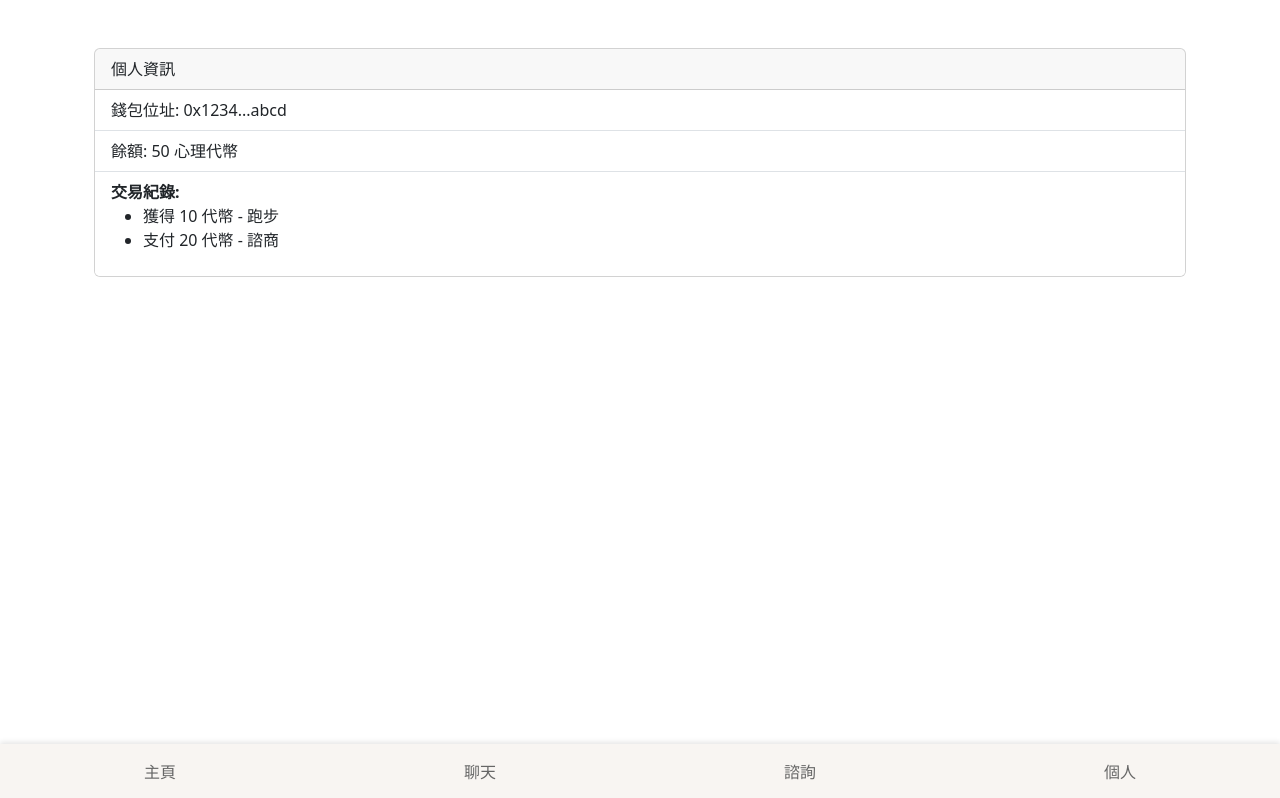
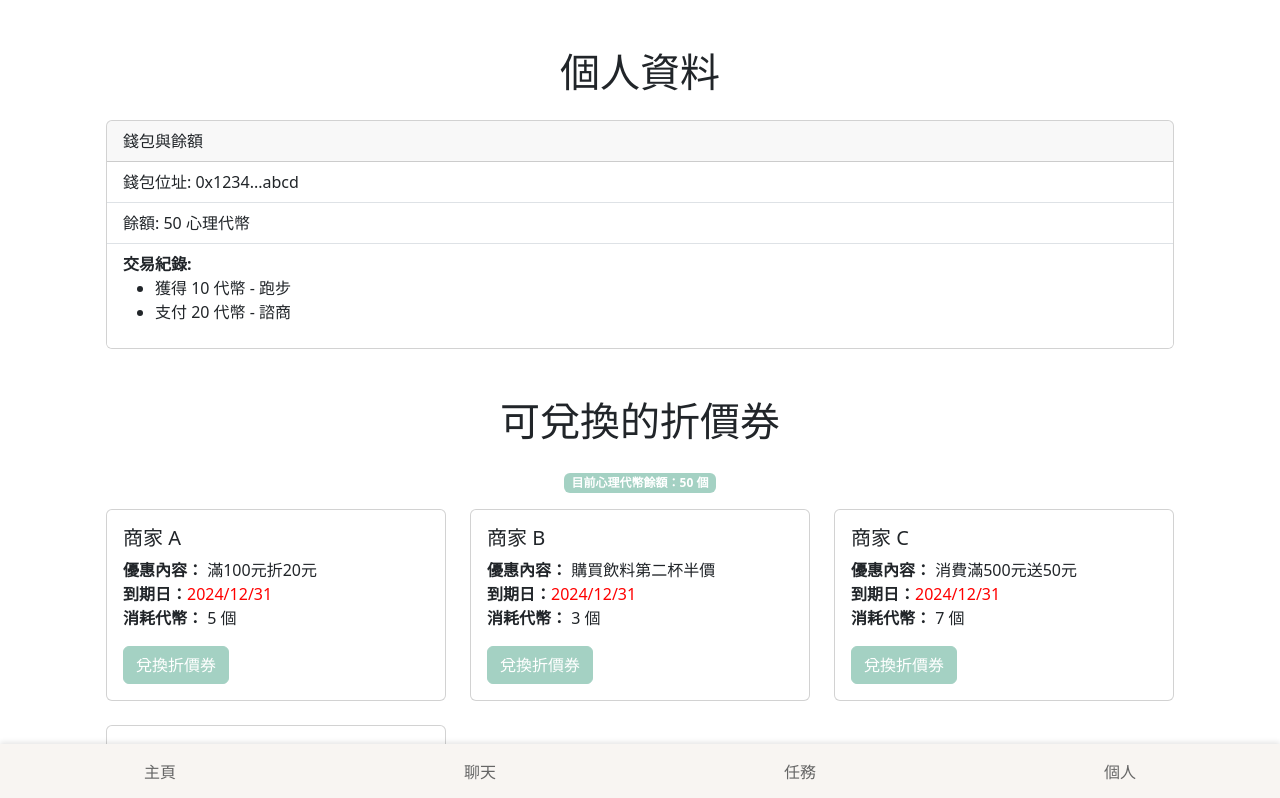
Before and after one commit to dcde22345/Heart_chain, a React (Create React App) app: page /userInfo in a window 1280 px wide. Shown: the top 798 px of the page. Built offline with nearby package versions, Linux system fonts and the light colour scheme.

Commit message:
tasks and UserInfo completed

```diff
--- /dev/null
+++ b/src/App.css
@@ -0,0 +1,15 @@
+.btn-primary {
+    background-color: #A4D1C3 !important;
+    border-color: #A4D1C3 !important;
+    color: #ffffff !important; /* 設定文字顏色 */
+}
+
+.btn-primary:hover,
+.btn-primary:focus {
+    background-color: #8fb9aa !important; /* 滑鼠懸停的顏色 */
+    border-color: #8fb9aa !important;
+}
+
+.bg-primary {
+    background-color: #A4D1C3 !important
+}
--- a/src/App.jsx
+++ b/src/App.jsx
@@ -8,12 +8,11 @@ import {
     Home,
     MeetingRoom,
     UserInfo,
-    TaskPanel,
-    TaskRun,
-    CouponPage,
+    Tasks,
 } from "./pages/PageRouter";
 import { TokenProvider } from "./TokenContext"; // 引入 TokenProvider
 import "bootstrap/dist/css/bootstrap.min.css";
+import "./App.css"
 
 function App() {
     return (
@@ -32,8 +31,8 @@ function App() {
                     <Nav.Link href="/diary" style={{ color: "#666" }}>
                         聊天
                     </Nav.Link>
-                    <Nav.Link href="/counsel" style={{ color: "#666" }}>
-                        諮詢
+                    <Nav.Link href="/tasks" style={{ color: "#666" }}>
+                        任務
                     </Nav.Link>
                     <Nav.Link href="/userInfo" style={{ color: "#666" }}>
                         個人
@@ -45,11 +44,11 @@ function App() {
                     <Routes>
                         <Route path="/" element={<Home />} />
                         <Route path="/counsel" element={<Counsel />} />
+                        <Route path="/meeting-room" element={<MeetingRoom />} />
                         <Route path="/diary" element={<Diary />} />
-                        <Route path="/taskPanel" element={<TaskPanel />} />
-                        <Route path="/taskRun" element={<TaskRun />} />
+                        <Route path="/tasks" element={<Tasks />} />
                         <Route path="/userInfo" element={<UserInfo />} />
-                        <Route path="/coupon" element={<CouponPage />} />
+
                     </Routes>
                 </Router>
             </Container>
--- a/src/pages/CouponPage.jsx
+++ b/src/components/Coupons.jsx
@@ -1,15 +1,49 @@
 import React, { useState, useContext } from "react";
-import { Container, Card, Button, Row, Col, Modal, Badge } from "react-bootstrap";
+import {
+    Container,
+    Card,
+    Button,
+    Row,
+    Col,
+    Modal,
+    Badge,
+} from "react-bootstrap";
 import { TokenContext } from "../TokenContext"; // 引入心理代幣的全局狀態管理
 
-function CouponPage() {
+function Coupons() {
+    const [barcodeValue, setBarcodeValue] = useState(null);
+
     const { tokenBalance, consumeTokens } = useContext(TokenContext); // 取得代幣餘額與扣除方法
 
     const [coupons] = useState([
-        { id: 1, store: "商家 A", description: "滿100元折20元", expiry: "2024/12/31", cost: 5 },
-        { id: 2, store: "商家 B", description: "購買飲料第二杯半價", expiry: "2024/12/31", cost: 3 },
-        { id: 3, store: "商家 C", description: "消費滿500元送50元代幣", expiry: "2024/12/31", cost: 7 },
-        { id: 4, store: "商家 D", description: "所有商品享 10% 折扣", expiry: "2024/12/31", cost: 10 },
+        {
+            id: 1,
+            store: "商家 A",
+            description: "滿100元折20元",
+            expiry: "2024/12/31",
+            cost: 5,
+        },
+        {
+            id: 2,
+            store: "商家 B",
+            description: "購買飲料第二杯半價",
+            expiry: "2024/12/31",
+            cost: 3,
+        },
+        {
+            id: 3,
+            store: "商家 C",
+            description: "消費滿500元送50元",
+            expiry: "2024/12/31",
+            cost: 7,
+        },
+        {
+            id: 4,
+            store: "商家 D",
+            description: "所有商品享 10% 折扣",
+            expiry: "2024/12/31",
+            cost: 10,
+        },
     ]);
 
     // 狀態用來控制 Modal 開關與當前選擇的優惠券
@@ -21,6 +55,7 @@ function CouponPage() {
         if (tokenBalance >= coupon.cost) {
             consumeTokens(coupon.cost); // 扣除代幣
             setSelectedCoupon(coupon); // 設定當前選擇的優惠券
+            generateBarcode();
             setShowModal(true); // 開啟 Modal
         } else {
             alert("代幣不足，無法兌換此折價券！");
@@ -29,11 +64,22 @@ function CouponPage() {
 
     const handleClose = () => setShowModal(false); // 關閉 Modal
 
+    const generateBarcodeImageURL = (value, scale = 3, height = 50) => {
+        return `https://bwipjs-api.metafloor.com/?bcid=code128&text=${value}&scale=${scale}&height=${height}&backgroundcolor=FFFFFF&barcolor=000000&includetext=false&textcolor=000000`;
+    };
+
+    const generateBarcode = () => {
+        const randomValue = Math.floor(
+            1000000000 + Math.random() * 9000000000
+        ).toString();
+        setBarcodeValue(randomValue);
+    };
+
     return (
         <Container className="mt-5">
-            <h2 className="mb-4 text-center">可兌換的折價券</h2>
+            <h1 className="mb-4 text-center">可兌換的折價券</h1>
             <p className="text-center">
-                <Badge bg="info">目前心理代幣餘額：{tokenBalance} 個</Badge>
+                <Badge>目前心理代幣餘額：{tokenBalance} 個</Badge>
             </p>
             <Row>
                 {coupons.map((coupon) => (
@@ -42,15 +88,22 @@ function CouponPage() {
                             <Card.Body>
                                 <Card.Title>{coupon.store}</Card.Title>
                                 <Card.Text>
-                                    <strong>優惠內容：</strong> {coupon.description}
+                                    <strong>優惠內容：</strong>{" "}
+                                    {coupon.description}
                                     <br />
                                     <strong>到期日：</strong>
-                                    <span style={{ color: "red" }}>{coupon.expiry}</span>
+                                    <span style={{ color: "red" }}>
+                                        {coupon.expiry}
+                                    </span>
                                     <br />
                                     <strong>消耗代幣：</strong> {coupon.cost} 個
                                 </Card.Text>
                                 <Button
-                                    variant={tokenBalance >= coupon.cost ? "success" : "secondary"}
+                                    variant={
+                                        tokenBalance >= coupon.cost
+                                            ? "primary"
+                                            : "secondary"
+                                    }
                                     disabled={tokenBalance < coupon.cost} // 代幣不足時禁用按鈕
                                     onClick={() => handleRedeem(coupon)}
                                 >
@@ -71,11 +124,22 @@ function CouponPage() {
                     {selectedCoupon && (
                         <>
                             <p>
-                                你已兌換 <strong>{selectedCoupon.store}</strong> 的優惠券：
+                                你已兌換 <strong>{selectedCoupon.store}</strong>{" "}
+                                的優惠券：
                             </p>
                             <p>{selectedCoupon.description}</p>
                             <p>有效期限：{selectedCoupon.expiry}</p>
                             <p>消耗代幣：{selectedCoupon.cost} 個</p>
+
+                            <img
+                                src={generateBarcodeImageURL(
+                                    barcodeValue,
+                                    5,
+                                    5
+                                )} // 設定 scale=4, height=70
+                                alt="條碼"
+                                style={{ maxWidth: "100%", height: "auto" }}
+                            />
                         </>
                     )}
                 </Modal.Body>
@@ -89,4 +153,4 @@ function CouponPage() {
     );
 }
 
-export default CouponPage;
+export default Coupons;
--- a/src/pages/MeetingRoom.jsx
+++ b/src/pages/MeetingRoom.jsx
@@ -79,7 +79,8 @@ const MeetingRoom = () => {
       fluid
       className="d-flex flex-column align-items-center vh-100 bg-light"
     >
-        {/* 攝影機選擇器 */}
+      123132
+        攝影機選擇器
       <Card className="mt-4 p-3 shadow-sm" style={{ width: "100%", maxWidth: "500px" }}>
         <Card.Title className="text-center fw-bold">選擇攝影機</Card.Title>
         <Form.Select
--- a/src/pages/PageRouter.jsx
+++ b/src/pages/PageRouter.jsx
@@ -4,9 +4,6 @@ import Questionnaire from "./Questionnaire";
 import Home from "./Home";
 import MeetingRoom from "./MeetingRoom";
 import UserInfo from "./UserInfo";
-// import tokenCenter from "./tokenCenter";
-import TaskPanel from "./TaskPanel";
-import TaskRun from "./TaskRun";
-import CouponPage from "./CouponPage";
+import Tasks from "./Tasks";
 
-export {Counsel, Diary, Questionnaire, Home, MeetingRoom, UserInfo, TaskPanel, TaskRun, CouponPage}
+export {Counsel, Diary, Questionnaire, Home, MeetingRoom, UserInfo, Tasks}
--- a/src/pages/TaskRun.jsx
+++ /dev/null
@@ -1,31 +0,0 @@
-import React from "react";
-import { Card, ProgressBar } from "react-bootstrap";
-
-function TaskRun({ targetDuration = 30, progress }) {
-    // 假設進度條為 75%，根據目標時間動態計算目前完成時間
-    const percentage = progress || 75; // 預設進度為 75%
-    const completedTime = (targetDuration * percentage) / 100;
-
-    return (
-        <Card className="mb-4">
-            <Card.Header>跑步紀錄</Card.Header>
-            <Card.Body>
-                <Card.Title>
-                    目標時間: {targetDuration} 分鐘
-                </Card.Title>
-                <Card.Text>
-                    已完成時間: {completedTime.toFixed(1)} 分鐘 ({percentage}%)
-                </Card.Text>
-                <ProgressBar
-                    now={percentage}
-                    label={`${percentage}%`}
-                    striped
-                    animated
-                    variant="success"
-                />
-            </Card.Body>
-        </Card>
-    );
-}
-
-export default TaskRun;
--- /dev/null
+++ b/src/pages/Tasks.jsx
@@ -0,0 +1,67 @@
+import React from "react";
+import { Card, ProgressBar, Container } from "react-bootstrap";
+import TaskPanel from "../components/TaskPanel";
+
+function Tasks({ targetDuration = 30, progress }) {
+    // 假設進度條為 75%，根據目標時間動態計算目前完成時間
+    const percentage = progress || 75; // 預設進度為 75%
+    const completedTime = (targetDuration * percentage) / 100;
+
+    return (
+        <Container className="mt-5">
+            <Container
+                fluid
+                className="d-flex justify-content-center align-items-center flex-column"
+            >
+                <p
+                    style={{
+                        fontSize: "1rem",
+
+                        color: "#6C7A89",
+                        fontWeight: "500",
+                        margin: "0px",
+                        paddingTop: "0.5rem",
+                    }}
+                >
+                    完成任務，獲取心理代幣！
+                </p>
+            </Container>
+
+            <Container
+                fluid
+                className="d-flex justify-content-center align-items-center mb-3"
+                style={{ marginTop: "10px" }}
+            >
+                <Card className="mb-4 w-100">
+                    <Card.Header>任務紀錄</Card.Header>
+                    <Card.Body>
+                        <Card.Title>任務：跑步</Card.Title>
+                        <Card.Text>目標時間: {targetDuration} 分鐘</Card.Text>
+                        <Card.Text>
+                            已完成時間: {completedTime.toFixed(1)} 分鐘 (
+                            {percentage}%)
+                        </Card.Text>
+                        <ProgressBar
+                            now={percentage}
+                            label={`${percentage}%`}
+                            striped
+                            animated
+                            variant="success"
+                        />
+                    </Card.Body>
+                </Card>
+            </Container>
+
+            {/* 任務列表 */}
+            <Container
+                fluid
+                className="d-flex justify-content-center align-items-center mb-3"
+                style={{ marginTop: "10px" }}
+            >
+                <TaskPanel />
+            </Container>
+        </Container>
+    );
+}
+
+export default Tasks;
--- a/src/pages/UserInfo.jsx
+++ b/src/pages/UserInfo.jsx
@@ -1,6 +1,7 @@
 import React, { useState, useContext } from "react";
 import { Card, ListGroup, Container } from "react-bootstrap";
 import { TokenContext } from "../TokenContext";
+import Coupons from "../components/Coupons"
 
 function UserInfo() {
     const { tokenBalance } = useContext(TokenContext); // 使用 Context
@@ -13,9 +14,12 @@ function UserInfo() {
 
 
     return (
-        <Container className="mt-5">
+        <Container className="my-5">
+            {/* Profile */}
+            <Container>
+            <h1 className="mb-4 text-center">個人資料</h1>
             <Card>
-                <Card.Header>個人資訊</Card.Header>
+                <Card.Header>錢包與餘額</Card.Header>
                 <ListGroup variant="flush">
                     <ListGroup.Item>錢包位址: {userInfo.walletAddress}</ListGroup.Item>
                     <ListGroup.Item>餘額: {tokenBalance} 心理代幣</ListGroup.Item>
@@ -29,6 +33,10 @@ function UserInfo() {
                     </ListGroup.Item>
                 </ListGroup>
             </Card>
+            </Container>
+
+            {/* coupons */}
+            <Coupons />
         </Container>
     );
 }
```
Also changed, not shown: src/components/TaskPanel.jsx (renamed from src/pages/TaskPanel.jsx, +12 -7 lines).
